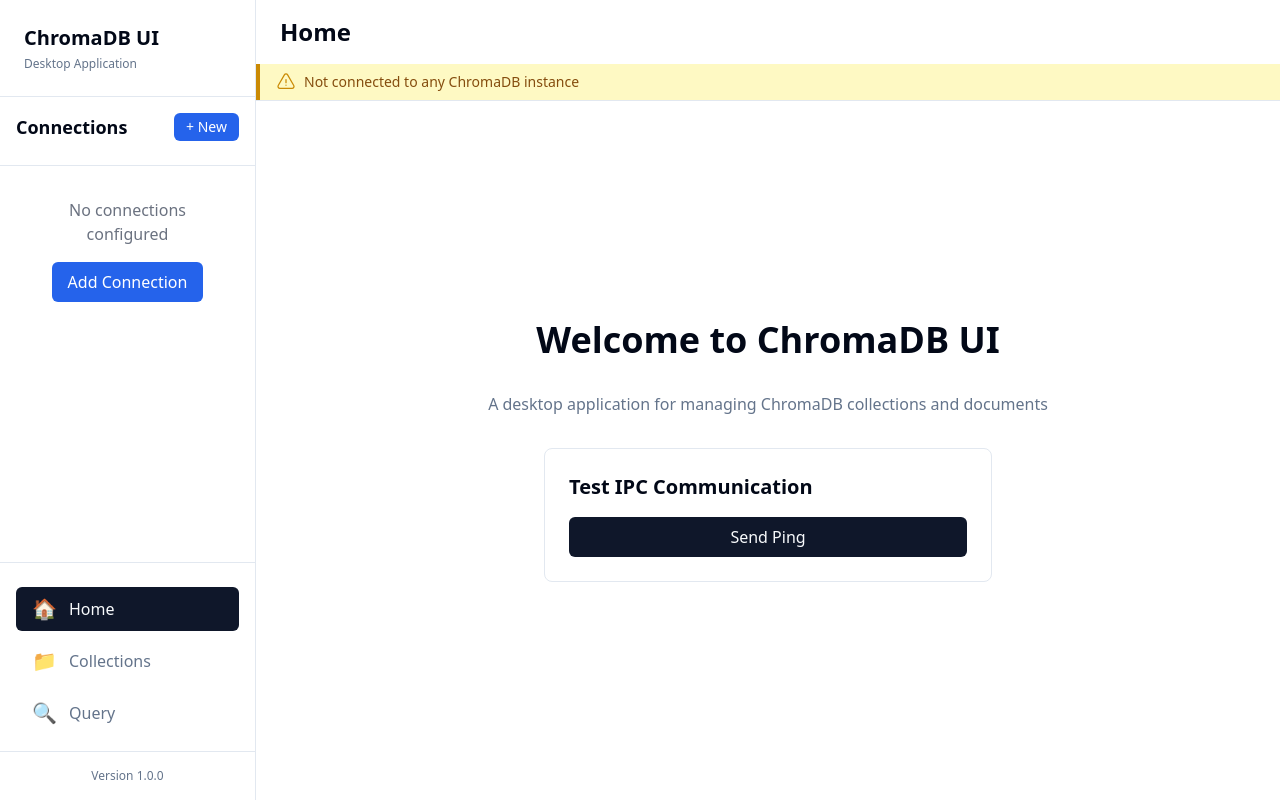
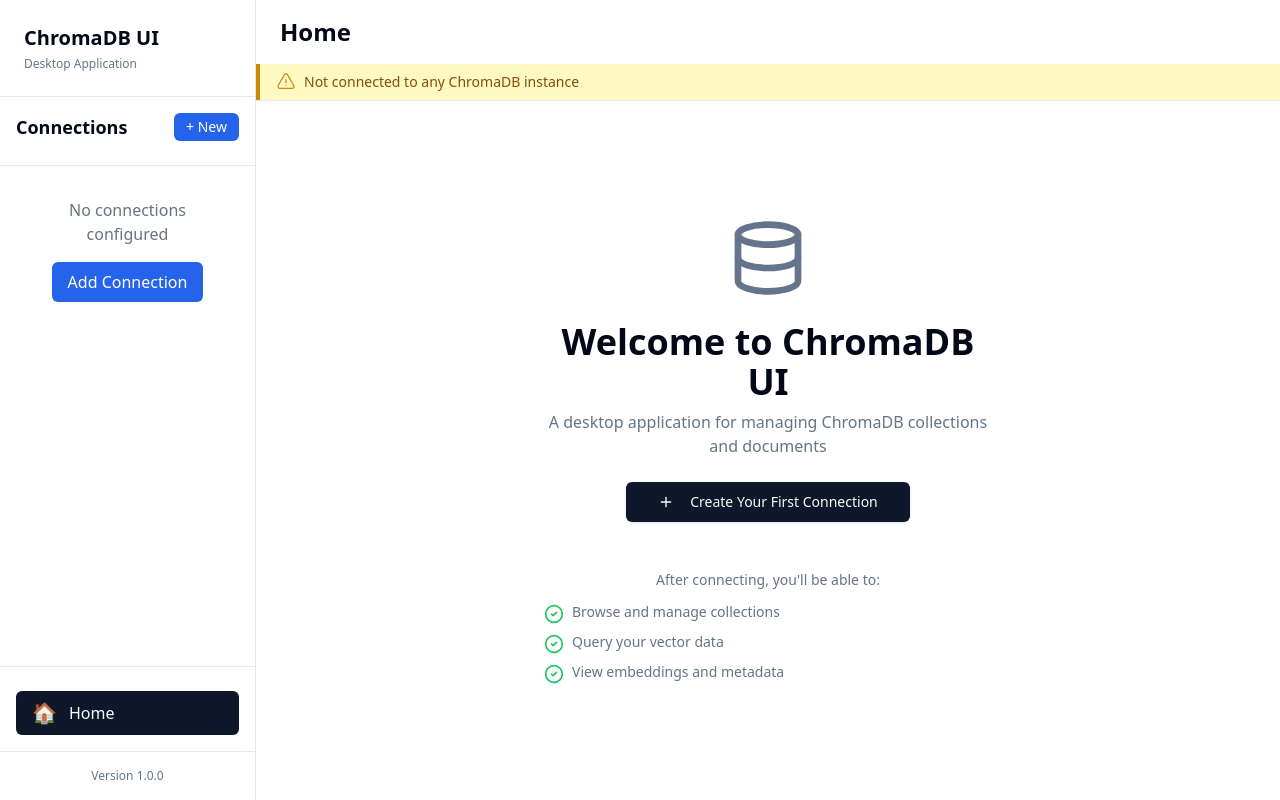
Before and after one commit to neodisk17/chroma-ui, a React (Vite) app: page / in a window 1280 px wide. Built offline with nearby package versions, Linux system fonts and the light colour scheme.

Commit message:
Handle the create document issue

```diff
--- a/electron/services/connection-manager.ts
+++ b/electron/services/connection-manager.ts
@@ -152,7 +152,10 @@
     } catch (error) {
       // Remove from pool on failure
       this.connectionPool.delete(profile.id);
-      throw error;
+
+      // Format error message for user
+      const formattedError = this.formatConnectionError(error, profile.host, profile.port);
+      throw new Error(formattedError.message);
     }
   }
 
--- a/src/components/connections/ConnectionList.tsx
+++ b/src/components/connections/ConnectionList.tsx
@@ -1,4 +1,5 @@
-import { useEffect, useState } from 'react';
+import { useEffect, useState, useRef } from 'react';
+import { toast } from 'sonner';
 import { useConnectionStore } from '../../stores/connection-store';
 
 interface ConnectionListProps {
@@ -9,18 +10,67 @@
   const {
     connections,
     activeConnectionId,
+    lastActiveConnectionId,
     loadConnections,
     connectToConnection,
     deleteConnection,
     isLoading,
     isConnecting,
+    error,
+    clearError,
   } = useConnectionStore();
 
   const [showDeleteConfirm, setShowDeleteConfirm] = useState<string | null>(null);
+  const hasAttemptedReconnect = useRef(false);
+  const isAutoReconnecting = useRef(false);
 
+  // Load connections on mount
   useEffect(() => {
     loadConnections();
+    // eslint-disable-next-line react-hooks/exhaustive-deps
   }, []);
+
+  // Auto-reconnect to previously active connection after app restart
+  useEffect(() => {
+    const attemptReconnect = async () => {
+      // Only attempt once, after connections are loaded
+      // Use lastActiveConnectionId (persisted) for auto-reconnect, not activeConnectionId
+      if (
+        hasAttemptedReconnect.current ||
+        isLoading ||
+        connections.length === 0 ||
+        !lastActiveConnectionId
+      ) {
+        return;
+      }
+
+      hasAttemptedReconnect.current = true;
+
+      // Check if the persisted connection still exists
+      const connectionExists = connections.some((c) => c.id === lastActiveConnectionId);
+      if (connectionExists) {
+        console.log('Auto-reconnecting to previously active connection:', lastActiveConnectionId);
+        isAutoReconnecting.current = true;
+        await connectToConnection(lastActiveConnectionId);
+        isAutoReconnecting.current = false;
+      }
+    };
+
+    attemptReconnect();
+  }, [connections, lastActiveConnectionId, isLoading, connectToConnection]);
+
+  // Display error toast when connection fails (but not during auto-reconnect)
+  useEffect(() => {
+    if (error && !isAutoReconnecting.current) {
+      toast.error('Connection Failed', {
+        description: error,
+        duration: 5000,
+      });
+    }
+    if (error) {
+      clearError();
+    }
+  }, [error, clearError]);
 
   const handleConnect = async (connectionId: string) => {
     await connectToConnection(connectionId);
--- a/src/components/layout/Sidebar.tsx
+++ b/src/components/layout/Sidebar.tsx
@@ -3,21 +3,25 @@
 import { cn } from '@/lib/utils';
 import { ConnectionList } from '../connections/ConnectionList';
 import { ConnectionDialog } from '../connections/ConnectionDialog';
+import { useConnectionStore } from '@/stores/connection-store';
 
 interface NavItem {
   name: string;
   path: string;
   icon: string;
+  requiresConnection: boolean;
 }
 
 const navItems: NavItem[] = [
-  { name: 'Home', path: '/', icon: '🏠' },
-  { name: 'Collections', path: '/collections', icon: '📁' },
-  { name: 'Query', path: '/query', icon: '🔍' },
+  { name: 'Home', path: '/', icon: '🏠', requiresConnection: false },
+  { name: 'Collections', path: '/collections', icon: '📁', requiresConnection: true },
+  { name: 'Query', path: '/query', icon: '🔍', requiresConnection: true },
 ];
 
 function Sidebar() {
   const [showConnectionDialog, setShowConnectionDialog] = useState(false);
+  const { activeConnectionId } = useConnectionStore();
+  const hasActiveConnection = activeConnectionId !== null;
 
   return (
     <>
@@ -38,7 +42,9 @@
 
         {/* Navigation */}
         <nav className="p-4 space-y-2">
-          {navItems.map((item) => (
+          {navItems
+            .filter((item) => !item.requiresConnection || hasActiveConnection)
+            .map((item) => (
             <NavLink
               key={item.path}
               to={item.path}
--- a/src/pages/HomePage.tsx
+++ b/src/pages/HomePage.tsx
@@ -1,50 +1,100 @@
 import { useState } from 'react';
-import { IPC_CHANNELS } from '../../shared/constants';
+import { useNavigate } from 'react-router-dom';
+import { Database, Plus, CheckCircle2 } from 'lucide-react';
+import { useConnectionStore } from '@/stores/connection-store';
+import { ConnectionDialog } from '@/components/connections/ConnectionDialog';
+import { Button } from '@/components/ui/button';
 
 function HomePage() {
-  const [pingResult, setPingResult] = useState<string>('');
-  const [isLoading, setIsLoading] = useState(false);
+  const navigate = useNavigate();
+  const { activeConnectionId, connections } = useConnectionStore();
+  const [showConnectionDialog, setShowConnectionDialog] = useState(false);
 
-  const handlePing = async () => {
-    setIsLoading(true);
-    try {
-      const result = await window.electronAPI.invoke<{ reply: string; timestamp: number }>(
-        IPC_CHANNELS.PING,
-        { message: 'Hello from renderer!', timestamp: Date.now() }
-      );
-      if (result.success && result.data) {
-        setPingResult(result.data.reply);
-      } else {
-        setPingResult(`Error: ${result.error}`);
-      }
-    } catch (error) {
-      setPingResult(`Error: ${error instanceof Error ? error.message : 'Unknown error'}`);
-    } finally {
-      setIsLoading(false);
-    }
-  };
+  const activeConnection = connections.find((c) => c.id === activeConnectionId);
 
+  // No connection state - show welcome screen
+  if (!activeConnectionId || connections.length === 0) {
+    return (
+      <>
+        <div className="flex flex-col items-center justify-center h-full p-6">
+          <div className="text-center space-y-6 max-w-md">
+            {/* Icon */}
+            <Database className="h-20 w-20 mx-auto text-muted-foreground" />
+
+            {/* Welcome message */}
+            <div className="space-y-2">
+              <h1 className="text-4xl font-bold">Welcome to ChromaDB UI</h1>
+              <p className="text-muted-foreground">
+                A desktop application for managing ChromaDB collections and documents
+              </p>
+            </div>
+
+            {/* Call to action */}
+            <Button
+              onClick={() => setShowConnectionDialog(true)}
+              size="lg"
+              className="mt-4"
+            >
+              <Plus className="mr-2 h-5 w-5" />
+              Create Your First Connection
+            </Button>
+
+            {/* Feature list */}
+            <div className="pt-6 text-sm text-muted-foreground">
+              <p className="font-medium mb-3">After connecting, you'll be able to:</p>
+              <div className="space-y-2 text-left">
+                <div className="flex items-start gap-2">
+                  <CheckCircle2 className="h-5 w-5 text-green-500 flex-shrink-0 mt-0.5" />
+                  <span>Browse and manage collections</span>
+                </div>
+                <div className="flex items-start gap-2">
+                  <CheckCircle2 className="h-5 w-5 text-green-500 flex-shrink-0 mt-0.5" />
+                  <span>Query your vector data</span>
+                </div>
+                <div className="flex items-start gap-2">
+                  <CheckCircle2 className="h-5 w-5 text-green-500 flex-shrink-0 mt-0.5" />
+                  <span>View embeddings and metadata</span>
+                </div>
+              </div>
+            </div>
+          </div>
+        </div>
+
+        {/* Connection Dialog */}
+        <ConnectionDialog
+          isOpen={showConnectionDialog}
+          onClose={() => setShowConnectionDialog(false)}
+        />
+      </>
+    );
+  }
+
+  // Connected state - show connection info and quick actions
   return (
-    <div className="flex flex-col items-center justify-center h-full">
-      <h1 className="text-4xl font-bold mb-8">Welcome to ChromaDB UI</h1>
-      <p className="text-muted-foreground mb-8">
-        A desktop application for managing ChromaDB collections and documents
-      </p>
+    <div className="flex flex-col items-center justify-center h-full p-6">
+      <div className="text-center space-y-6 max-w-2xl">
+        <h1 className="text-4xl font-bold">Welcome to ChromaDB UI</h1>
 
-      <div className="border rounded-lg p-6 max-w-md w-full">
-        <h2 className="text-xl font-semibold mb-4">Test IPC Communication</h2>
-        <button
-          onClick={handlePing}
-          disabled={isLoading}
-          className="w-full bg-primary text-primary-foreground px-4 py-2 rounded-md hover:bg-primary/90 disabled:opacity-50 disabled:cursor-not-allowed"
-        >
-          {isLoading ? 'Sending...' : 'Send Ping'}
-        </button>
-        {pingResult && (
-          <div className="mt-4 p-4 bg-muted rounded-md">
-            <p className="text-sm">{pingResult}</p>
+        <div className="border rounded-lg p-6">
+          <div className="flex items-center justify-center gap-2 mb-4">
+            <CheckCircle2 className="h-6 w-6 text-green-500" />
+            <h2 className="text-xl font-semibold">Connected to {activeConnection?.name}</h2>
           </div>
-        )}
+          <p className="text-muted-foreground mb-6">
+            {activeConnection?.useSSL ? 'https://' : 'http://'}
+            {activeConnection?.host}:{activeConnection?.port}
+          </p>
+
+          {/* Quick actions */}
+          <div className="flex gap-4 justify-center">
+            <Button onClick={() => navigate('/collections')}>
+              📁 View Collections
+            </Button>
+            <Button variant="outline" onClick={() => navigate('/query')}>
+              🔍 Query Data
+            </Button>
+          </div>
+        </div>
       </div>
     </div>
   );
--- a/src/pages/QueryPage.tsx
+++ b/src/pages/QueryPage.tsx
@@ -1,4 +1,28 @@
+import { useNavigate } from 'react-router-dom';
+import { Search } from 'lucide-react';
+import { Button } from '../components/ui/button';
+import { useConnectionStore } from '@/stores/connection-store';
+
 function QueryPage() {
+  const navigate = useNavigate();
+  const { activeConnectionId } = useConnectionStore();
+
+  // Show empty state if no connection is active
+  if (!activeConnectionId) {
+    return (
+      <div className="flex h-full items-center justify-center p-6">
+        <div className="text-center space-y-4">
+          <Search className="h-16 w-16 mx-auto text-muted-foreground" />
+          <h2 className="text-2xl font-semibold">No Connection Selected</h2>
+          <p className="text-muted-foreground">
+            Please select or create a connection to access Query
+          </p>
+          <Button onClick={() => navigate('/')}>Go to Home</Button>
+        </div>
+      </div>
+    );
+  }
+
   return (
     <div className="p-6">
       <h1 className="text-3xl font-bold mb-4">Query Builder</h1>
```
Also changed, not shown: electron/ipc/chromadb-handler.ts (+51 -13 lines), package.json (+7 -1 lines), src/pages/CollectionsPage.tsx (+41 -5 lines), src/stores/connection-store.ts (+17 -5 lines), 1 other file (tests, documents, lock files or other folders).
